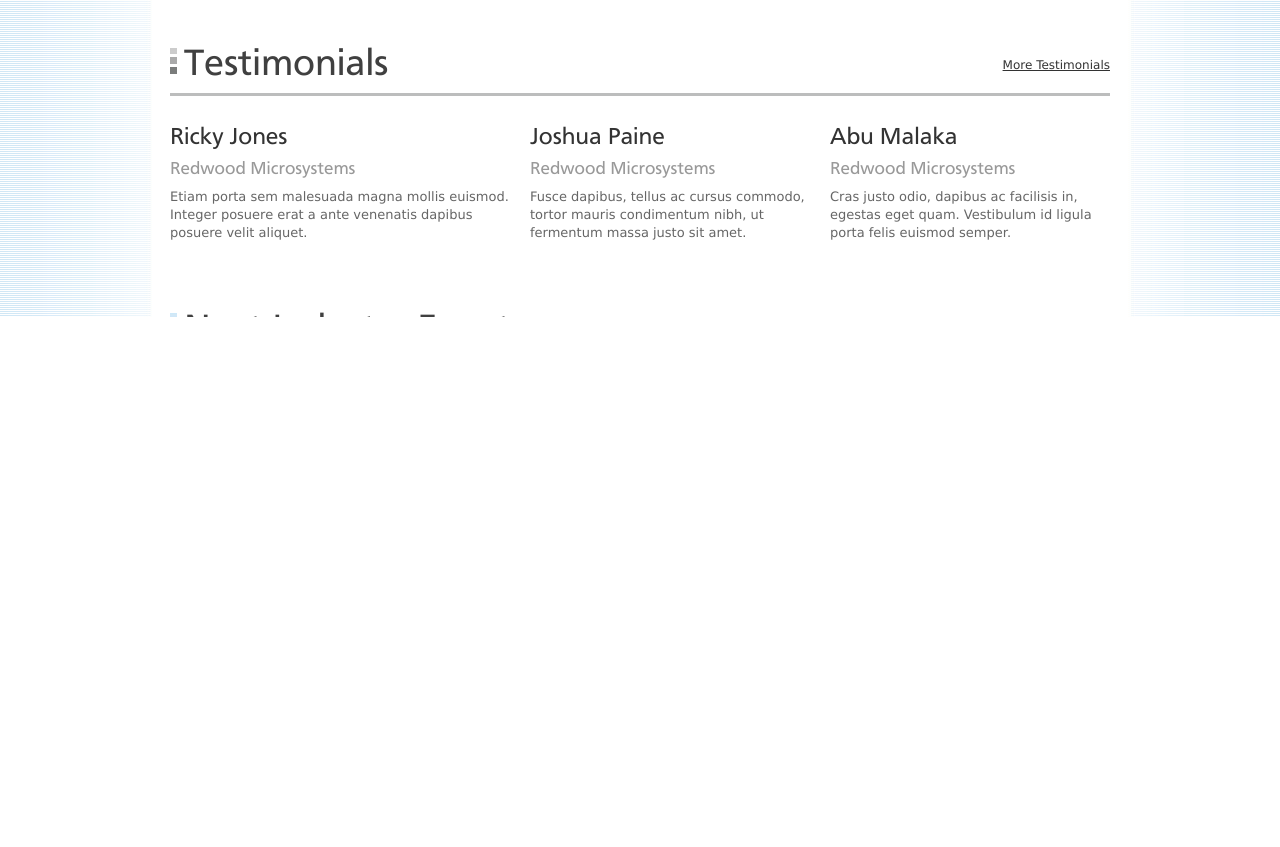
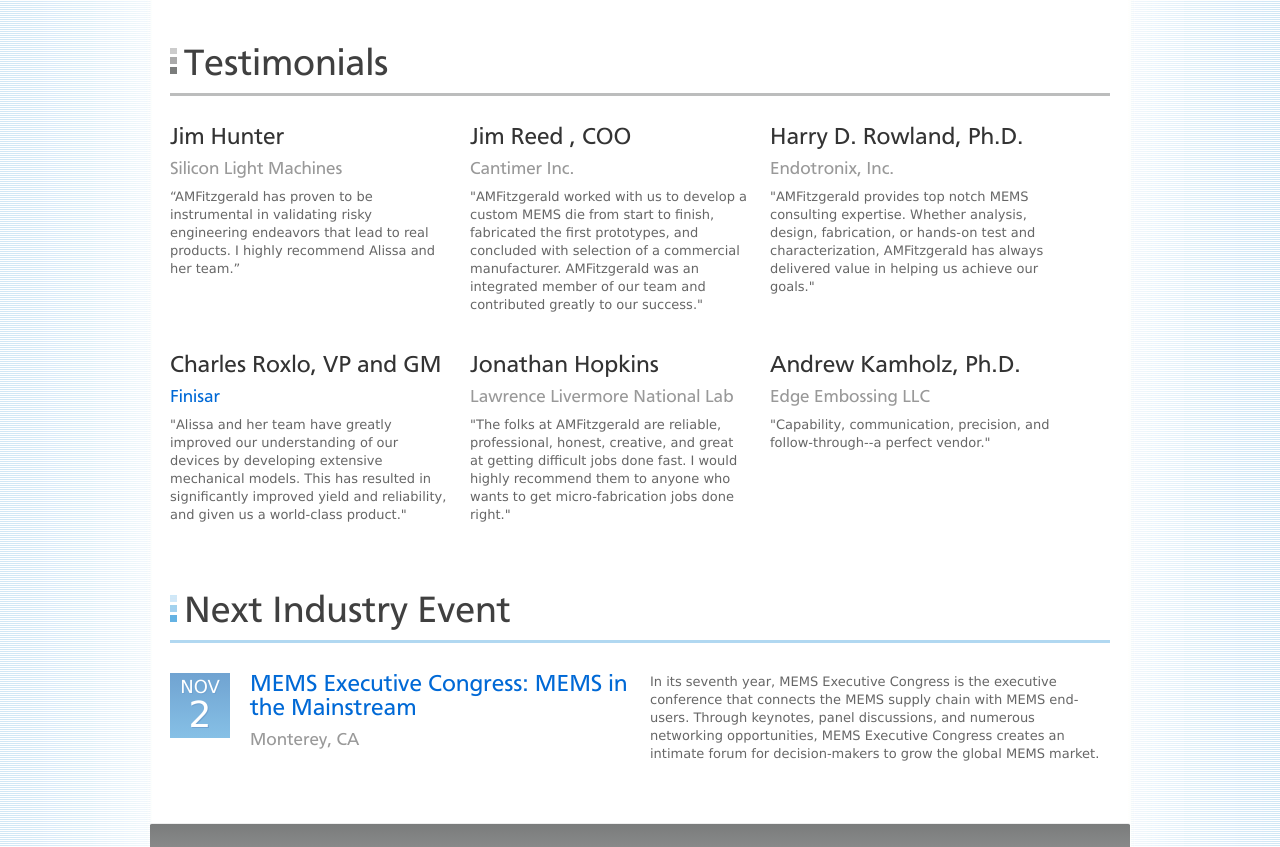
Before and after one commit to westslw/amf, a plain HTML site: page www/index.html in a window 1280 px wide. Shown: the part 954-1801 px from the top of the page. Before the commit the page ends 1576 px from the top, so only its background shows below. Drawn offline with Linux system fonts and the light colour scheme.

Commit message:
added testimonials to Home

```diff
--- a/www/index.html
+++ b/www/index.html
@@ -83,24 +83,41 @@
       </article>
 
       <article>
-        <h2 class="secondary">Testimonials<a href="">More Testimonials</a></h2>
+        <h2 class="secondary">Testimonials<a href=""></a></h2>
 		  <div class="row">
-			<div class="span6">
-			  <h3>Ricky Jones</h3>
-			  <h4>Redwood Microsystems</h4>
-			  <p>Etiam porta sem malesuada magna mollis euismod. Integer posuere erat a ante venenatis dapibus posuere velit aliquet. </p>
+			<div class="span5">
+			  <h3>Jim Hunter </h3>
+			  <h4>Silicon Light Machines</h4>
+			  <p>“AMFitzgerald has proven to be instrumental in validating risky engineering endeavors that lead to real products.   I highly recommend Alissa and her team.” </p>
 			</div>
 			<div class="span5">
-			  <h3>Joshua Paine</h3>
-			  <h4>Redwood Microsystems</h4>
-			   <p>Fusce dapibus, tellus ac cursus commodo, tortor mauris condimentum nibh, ut fermentum massa justo sit amet. </p>
+			  <h3>Jim Reed , COO</h3>
+			  <h4>Cantimer Inc.</h4>
+			   <p>"AMFitzgerald worked with us to develop a custom MEMS die from start to finish, fabricated the first prototypes, and concluded with selection of a commercial manufacturer.  AMFitzgerald was an integrated member of our team and contributed greatly to our success." </p>
 		   </div>
 			<div class="span5">
-			  <h3>Abu Malaka</h3>
-			  <h4>Redwood Microsystems</h4>
-			  <p>Cras justo odio, dapibus ac facilisis in, egestas eget quam. Vestibulum id ligula porta felis euismod semper.</p>
+			  <h3>Harry D. Rowland, Ph.D.</h3>
+			  <h4>Endotronix, Inc.</h4>
+			  <p>"AMFitzgerald provides top notch MEMS consulting expertise.  Whether analysis, design, fabrication, or hands-on test and characterization, AMFitzgerald has always delivered value in helping us achieve our goals."</p>
 			</div>
 		  </div>
+                <div class="row">
+                <div class="span5">
+                <h3>Charles Roxlo, VP and GM</h3>
+                <h4><a href="http://www.finisar.com">Finisar</a></h4>
+                <p>"Alissa and her team have greatly improved our understanding of our devices by developing extensive mechanical models.  This has resulted in significantly improved yield and reliability, and given us a world-class product."</p>
+                </div>
+                <div class="span5">
+                <h3>Jonathan Hopkins</h3>
+                <h4>Lawrence Livermore National Lab</h4>
+                <p>"The folks at AMFitzgerald are reliable, professional, honest, creative, and great at getting difficult jobs done fast.  I would highly recommend them to anyone who wants to get micro-fabrication jobs done right." </p>
+                </div>
+                <div class="span5">
+                <h3>Andrew Kamholz, Ph.D.</h3>
+                <h4>Edge Embossing LLC</h4>
+                <p>"Capability, communication, precision, and follow-through--a perfect vendor."</p>
+                </div>
+                </div>
       </article>
 
       <article>
```
